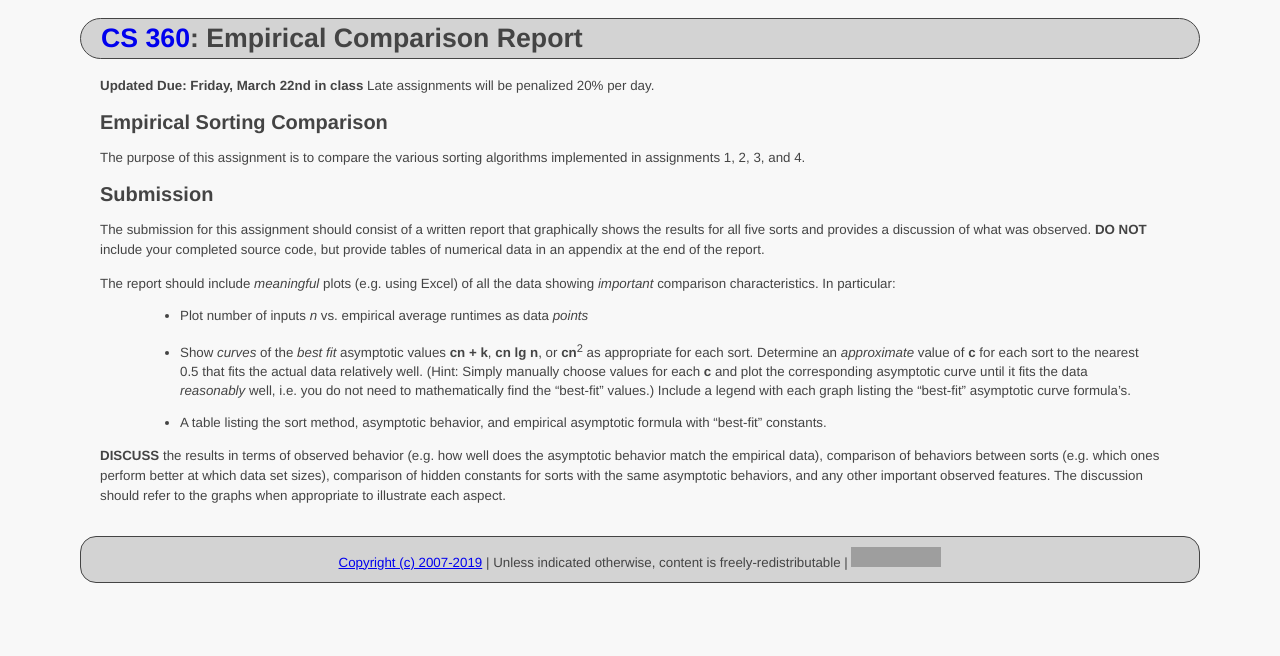
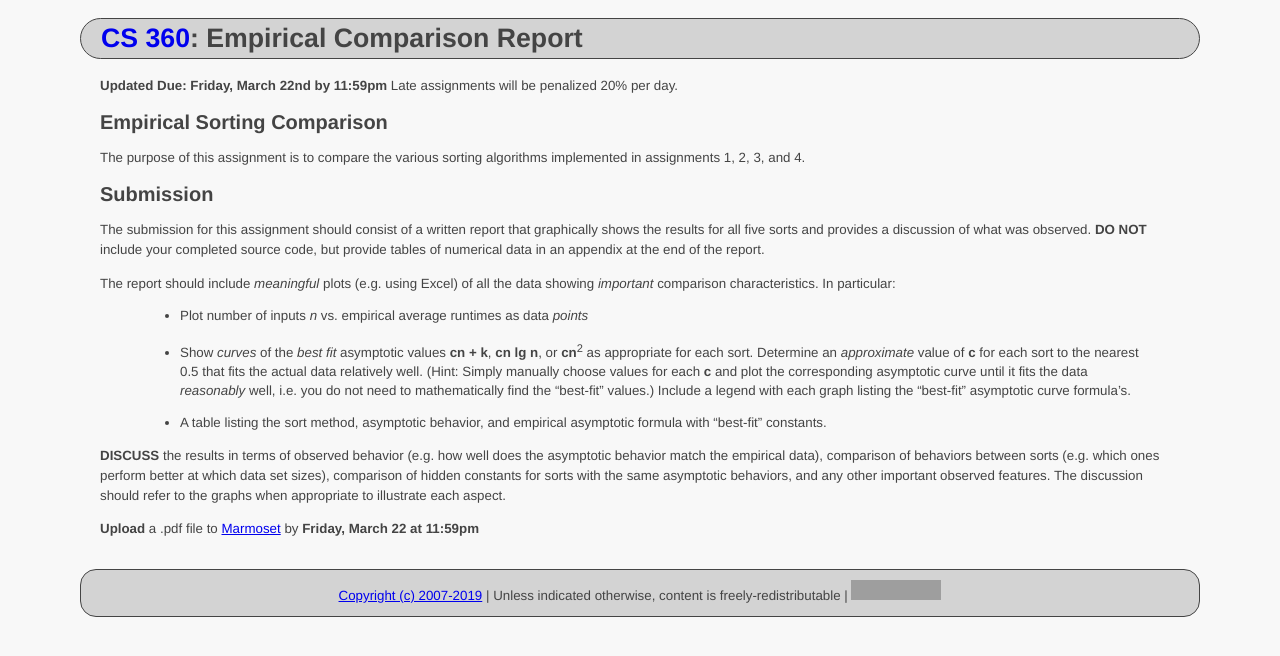
Before and after one commit to ycpcs/cs360-spring2019, a Jekyll site: the page built from assign/emp_comp.md, in a window 1280 px wide. Shown: the top 656 px of the page. Built offline with Jekyll 4.4.1, drawn with Linux system fonts in a browser that asks for light colours; grey boxes are pictures that could not be loaded.

Commit message:
fix date
fix date

```diff
--- a/assign/emp_comp.md
+++ b/assign/emp_comp.md
@@ -3,7 +3,7 @@ layout: default
 title: "Empirical Comparison Report"
 ---
 
-**Updated Due: Friday, March 22nd in class** Late assignments will be penalized 20% per day.
+**Updated Due: Friday, March 22nd by 11:59pm** Late assignments will be penalized 20% per day.
 
 Empirical Sorting Comparison
 ----------------------------
@@ -24,3 +24,5 @@ The report should include *meaningful* plots (e.g. using Excel) of all the data
 > -   A table listing the sort method, asymptotic behavior, and empirical asymptotic formula with "best-fit" constants.
 
 **DISCUSS** the results in terms of observed behavior (e.g. how well does the asymptotic behavior match the empirical data), comparison of behaviors between sorts (e.g. which ones perform better at which data set sizes), comparison of hidden constants for sorts with the same asymptotic behaviors, and any other important observed features. The discussion should refer to the graphs when appropriate to illustrate each aspect.
+
+**Upload** a .pdf file to [Marmoset](https://cs.ycp.edu/marmoset/login) by **Friday, March 22 at 11:59pm**
```
Also changed, not shown: assign/index.md (+1 -1 lines), schedule/index.md (+1 -1 lines).
